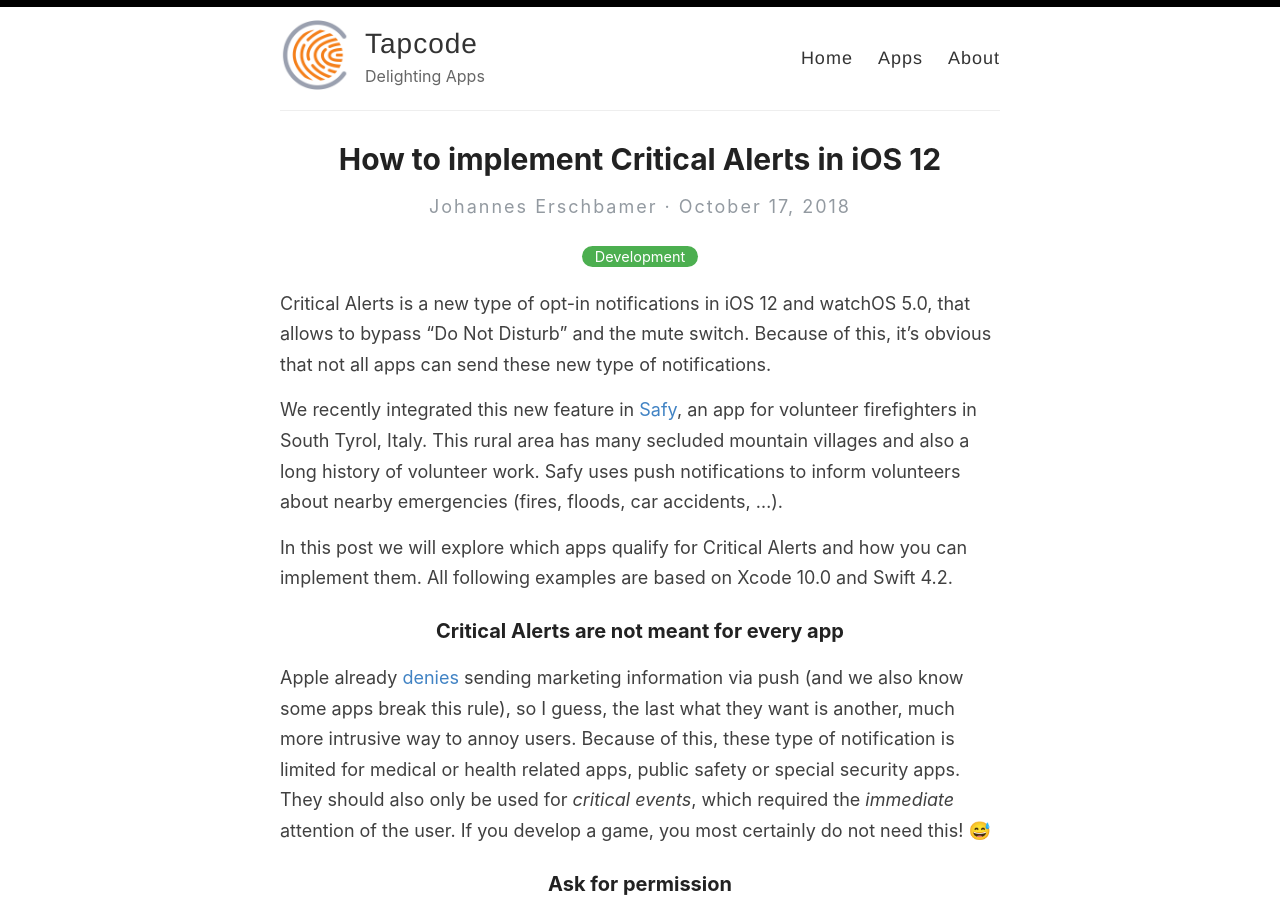
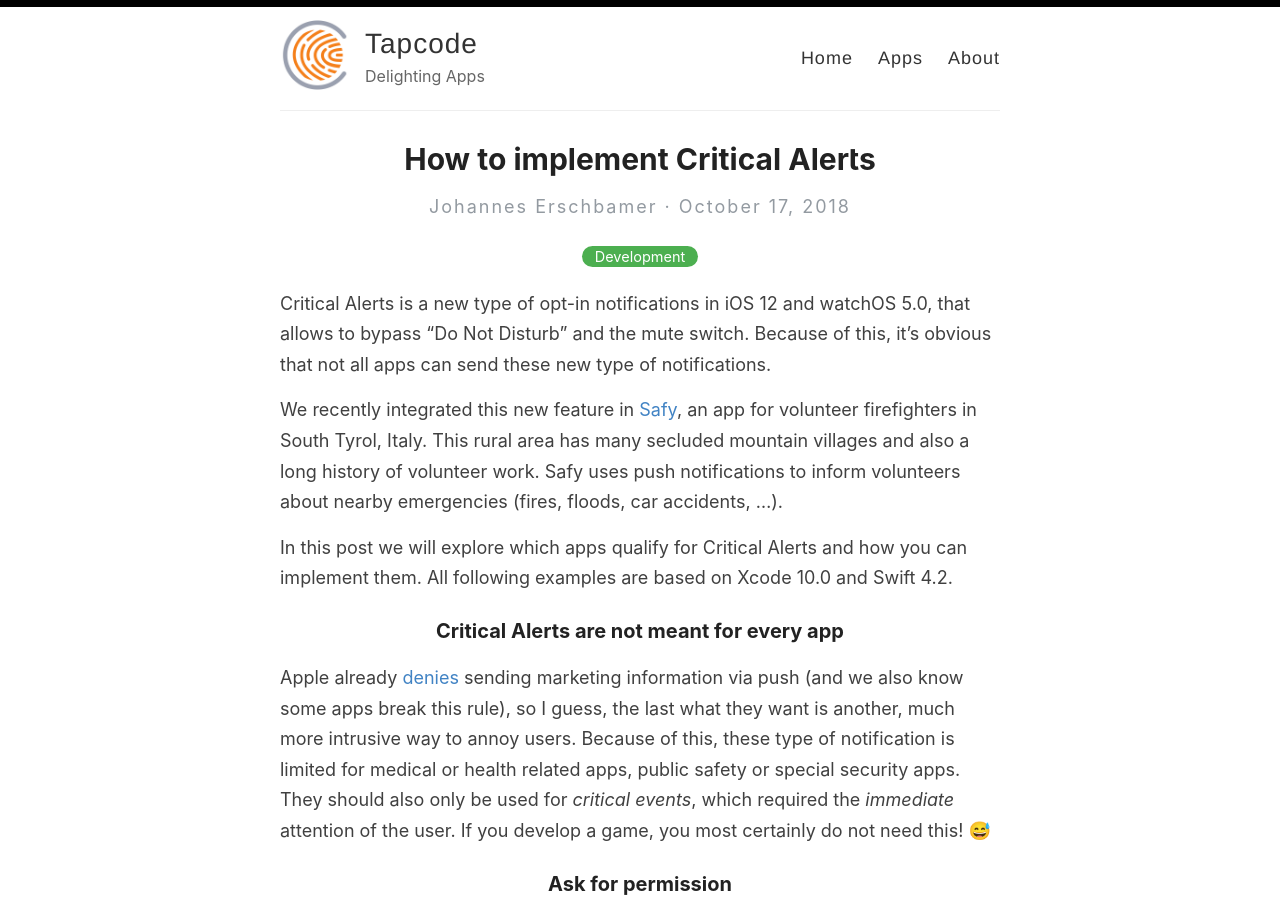
Before and after one commit to tapcode-apps/tapcode-webpage, a Jekyll site: the page built from _posts/2018-10-17-how-to-implement-critical-alerts.md, in a window 1280 px wide and 900 px high. Built offline with Jekyll 4.4.1, drawn with Linux system fonts in a browser that asks for light colours.

Commit message:
Rename file

```diff
--- a/_posts/2018-10-17-critical-alerts.md
+++ b/_posts/2018-10-17-how-to-implement-critical-alerts.md
@@ -1,6 +1,6 @@
 ---
 layout: post
-title:  How to implement Critical Alerts in iOS 12
+title:  How to implement Critical Alerts
 categories: [Development]
 excerpt: Critical Alerts is a new type of opt-in notifications in iOS 12 and watchOS 5.0, that allows to bypass "Do Not Disturb" and the mute switch. This blog post explores how to implement it.
 ---
```
